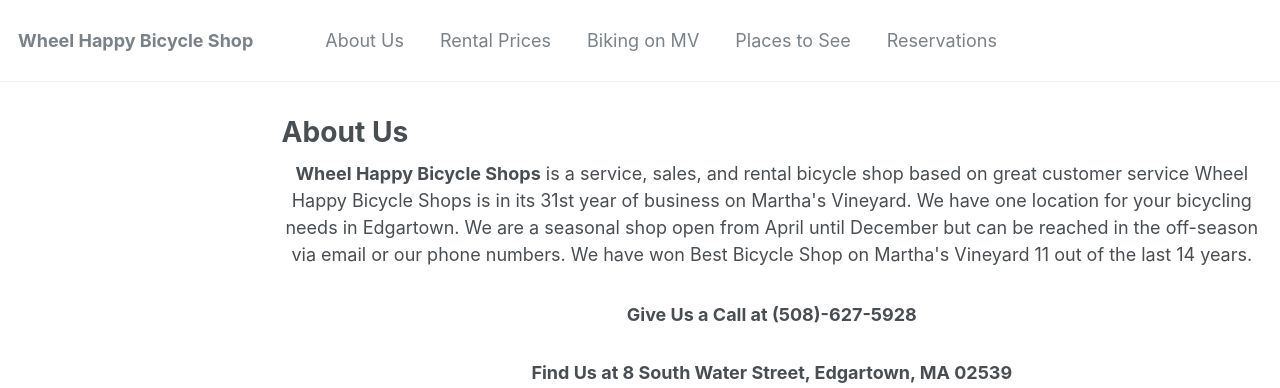
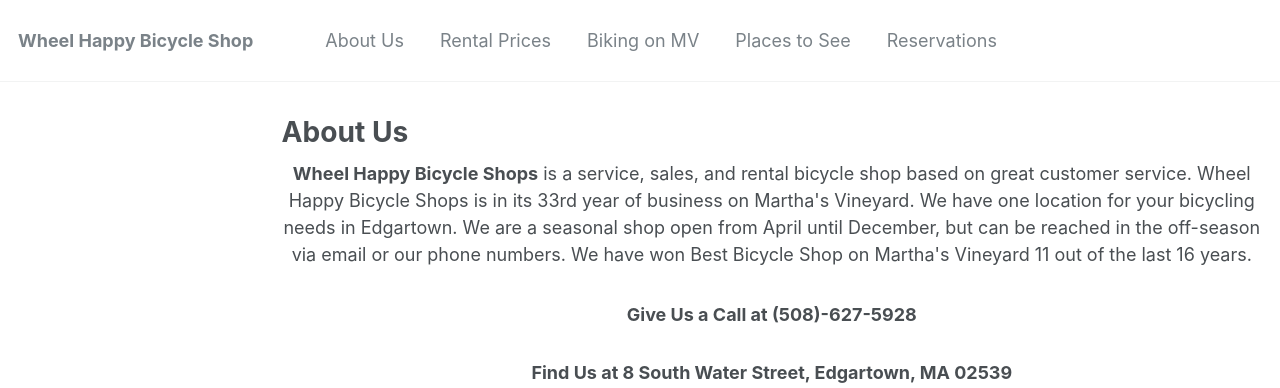
Before and after one commit to wheelhappybicycles/wheelhappybicycles.github.io, a Jekyll site: the page built from _pages/about_us.md, in a window 1280 px wide, cut to the strip 0-388 px from the top of the page. Built offline with Jekyll 4.4.1, drawn with Linux system fonts in a browser that asks for light colours.

Commit message:
Update about_us.md

```diff
--- a/_pages/about_us.md
+++ b/_pages/about_us.md
@@ -6,7 +6,7 @@ author_profile: false
 ---
 
 <center>
-  <strong>Wheel Happy Bicycle Shops</strong> is a service, sales, and rental bicycle shop based on great customer service Wheel Happy Bicycle Shops is in its 31st year of business on Martha's Vineyard. We have one location for your bicycling needs in Edgartown. We are a seasonal shop open from April until December but can be reached in the off-season via email or our phone numbers. We have won Best Bicycle Shop on Martha's Vineyard 11 out of the last 14 years.
+  <strong>Wheel Happy Bicycle Shops</strong> is a service, sales, and rental bicycle shop based on great customer service. Wheel Happy Bicycle Shops is in its 33rd year of business on Martha's Vineyard. We have one location for your bicycling needs in Edgartown. We are a seasonal shop open from April until December, but can be reached in the off-season via email or our phone numbers. We have won Best Bicycle Shop on Martha's Vineyard 11 out of the last 16 years.
 
 
   <br>
```
